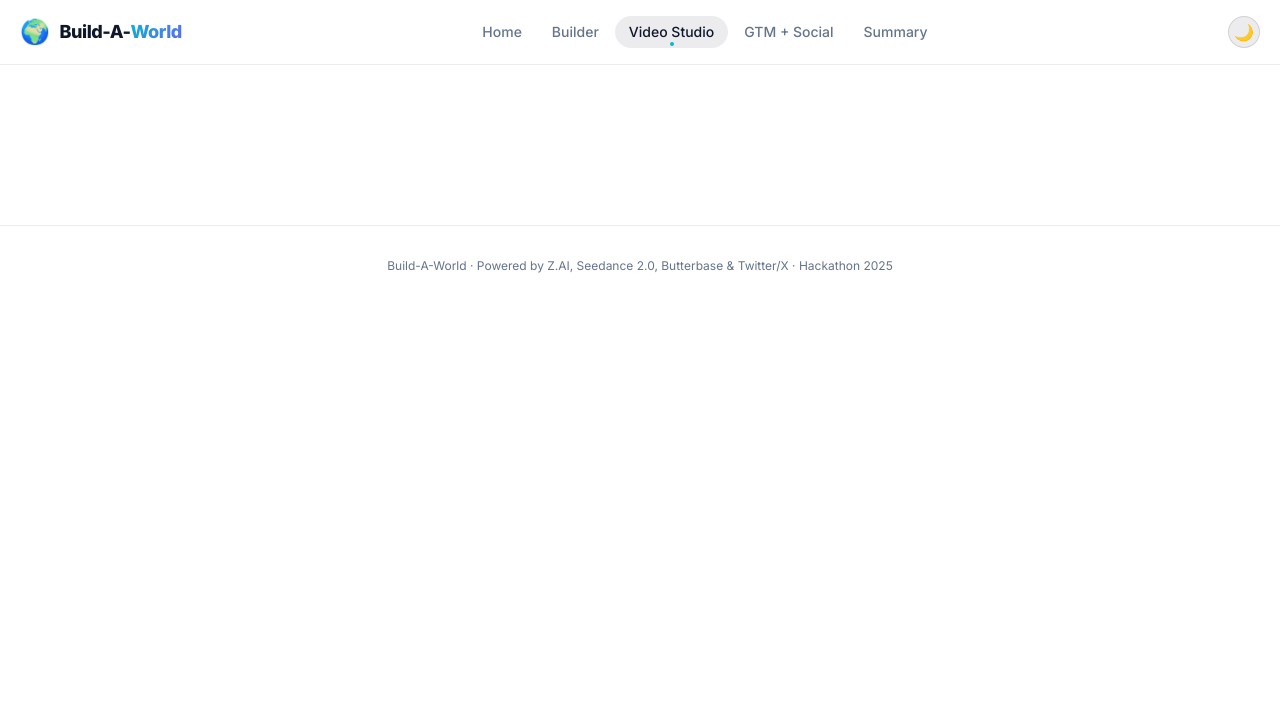
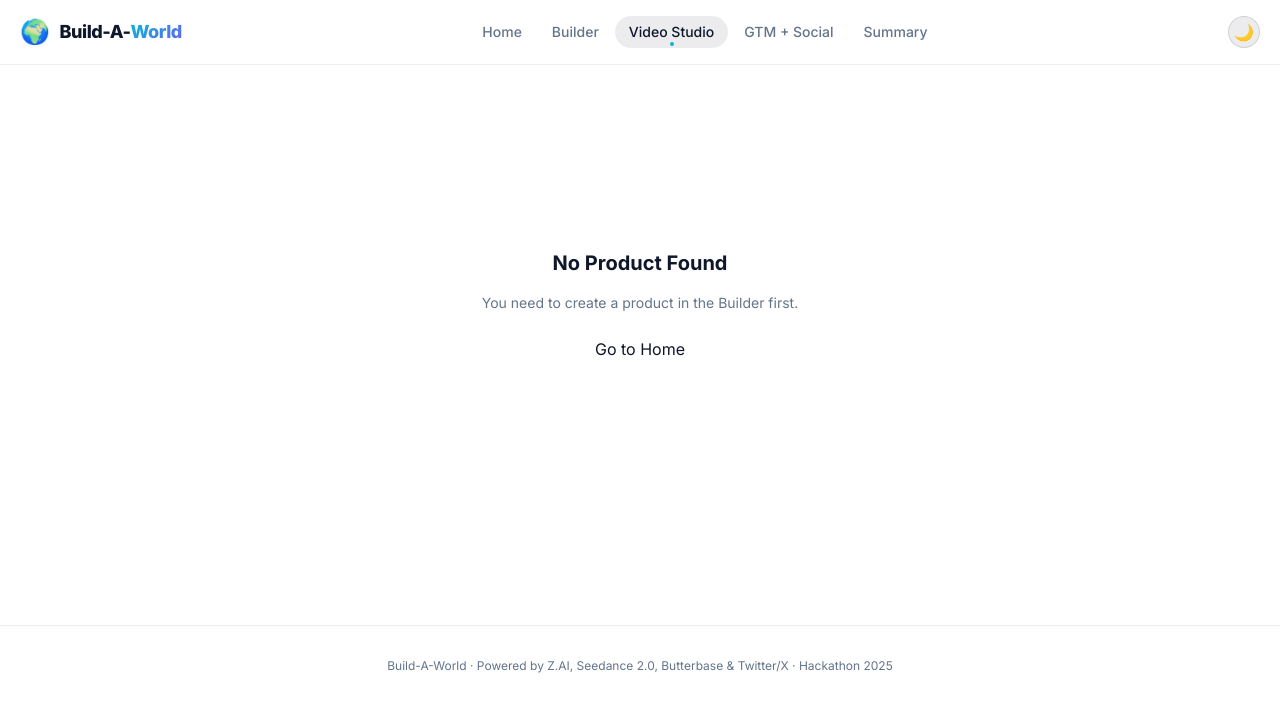
Before and after one commit to coder-chick/build-a-world, a Next.js app: page /video in a window 1280 px wide. Shown: the top 710 px of the page. Built offline with nearby package versions, Linux system fonts and the light colour scheme.

Commit message:
Fix silent blank screens when navigating to video/gtm without active product

```diff
--- a/src/app/gtm/page.tsx
+++ b/src/app/gtm/page.tsx
@@ -60,6 +60,14 @@ export default function GTMPage() {
     <>
       <LoadingOverlay visible={loading} step={0} />
 
+      {!loading && !world && (
+        <div className="flex flex-col items-center justify-center p-12 text-center h-[50vh]">
+          <h2 className="text-xl font-bold text-fg mb-4">No Product Found</h2>
+          <p className="text-sm text-fg-muted mb-6">You need to create a product in the Builder first.</p>
+          <Link href="/" className="btn-primary">Go to Home</Link>
+        </div>
+      )}
+
       {!loading && world && (
         <>
           {/* Breadcrumb */}
--- a/src/app/video/page.tsx
+++ b/src/app/video/page.tsx
@@ -35,6 +35,14 @@ export default function VideoPage() {
     <>
       <LoadingOverlay visible={loading} step={0} />
 
+      {!loading && !world && (
+        <div className="flex flex-col items-center justify-center p-12 text-center h-[50vh]">
+          <h2 className="text-xl font-bold text-fg mb-4">No Product Found</h2>
+          <p className="text-sm text-fg-muted mb-6">You need to create a product in the Builder first.</p>
+          <Link href="/" className="btn-primary">Go to Home</Link>
+        </div>
+      )}
+
       {!loading && world && (
         <>
           {/* Breadcrumb */}
```
